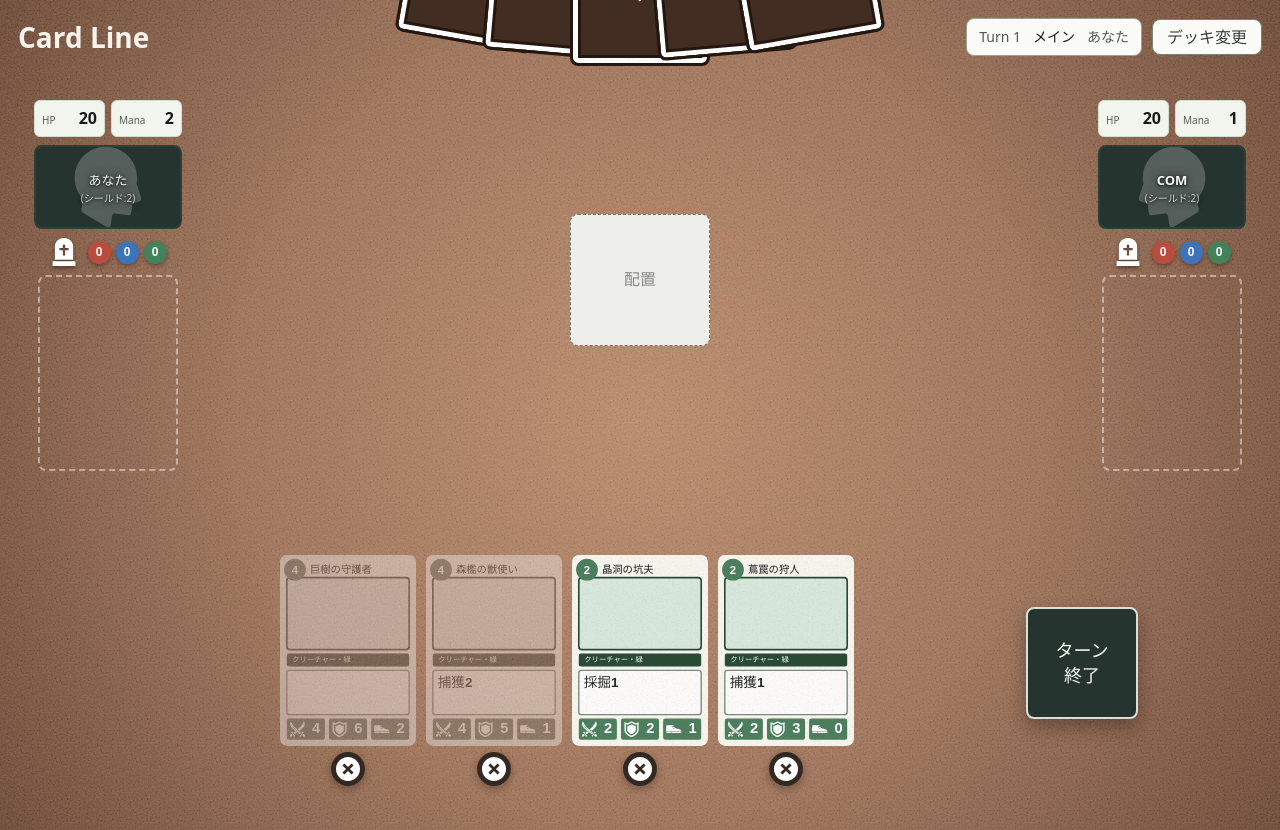
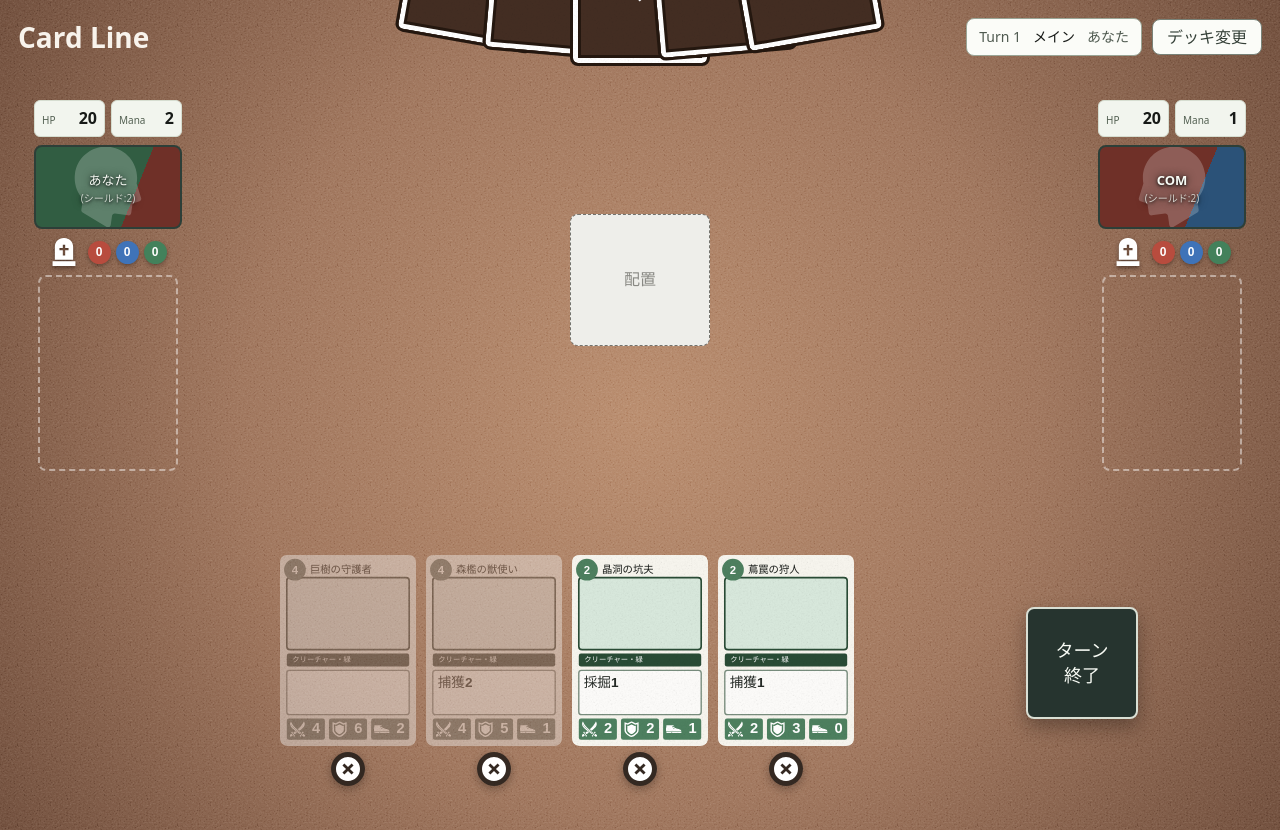
Before and after one commit to kurehajime/cardivide, a React (Vite) app: page / in a window 1280 px wide. Both pictures are taken after a click on the button "ゲーム開始". Built offline with nearby package versions, Linux system fonts and the light colour scheme; a web font is replaced by a local one.

Commit message:
プレイヤーアイコン

```diff
--- a/src/App.css
+++ b/src/App.css
@@ -560,7 +560,13 @@
   place-items: center;
   border: 2px solid #2d3f38;
   border-radius: 8px;
-  background: #26342f;
+  background: linear-gradient(
+    112deg,
+    var(--player-main-color) 0%,
+    var(--player-main-color) 66.667%,
+    var(--player-sub-color) 66.667%,
+    var(--player-sub-color) 100%
+  );
   color: #f8fbf5;
   font-size: 13px;
   font-weight: 700;
--- a/src/components/BoardView.tsx
+++ b/src/components/BoardView.tsx
@@ -5,6 +5,7 @@ import type {
   Board,
   CardInstance,
   CardInstanceId,
+  CardColor,
   DamageMarker,
   EffectiveBoardGroup,
   CreatureStatModifier,
@@ -32,6 +33,7 @@ type BoardViewProps = {
   playerDamageMarker?: { playerId: PlayerId; damage: number } | null
   players: Record<PlayerState['id'], PlayerState>
   playerBarriers: Record<PlayerId, number>
+  playerDeckColors: Record<PlayerId, readonly [CardColor, CardColor]>
   activePlayerId: PlayerId
   groups: EffectiveBoardGroup[]
   creatureStatModifiers: Record<CardInstanceId, CreatureStatModifier>
@@ -48,6 +50,7 @@ type BoardPlayerProps = {
   player: PlayerState
   cards: Record<CardInstanceId, CardInstance>
   barrier: number
+  deckColors: readonly [CardColor, CardColor]
   damage: number | null
 }
 
@@ -59,6 +62,12 @@ const DAMAGE_MARKER_STYLE = {
 } as CSSProperties
 
 const PLAYER_ICON_URL = `${import.meta.env.BASE_URL}player.svg`
+
+const PLAYER_COLOR_VALUES = {
+  red: '#6f3028',
+  blue: '#2b5278',
+  green: '#315d42',
+} satisfies Record<CardColor, string>
 
 const CARD_COLOR_LABELS = {
   red: '赤',
@@ -107,7 +116,7 @@ const getSummonSlotTitle = (option?: SummonOption): string | undefined => {
   return `進軍可能 / コスト ${option.effectiveCost}`
 }
 
-const BoardPlayer = ({ player, cards, barrier, damage }: BoardPlayerProps) => {
+const BoardPlayer = ({ player, cards, barrier, deckColors, damage }: BoardPlayerProps) => {
   const placedSpell = player.placedSpell
   const placedSpellCard =
     placedSpell === null ? null : cards[placedSpell.cardId].card
@@ -135,6 +144,14 @@ const BoardPlayer = ({ player, cards, barrier, damage }: BoardPlayerProps) => {
       <motion.div
         className="board-endpoint"
         data-player-id={player.id}
+        data-main-color={deckColors[0]}
+        data-sub-color={deckColors[1]}
+        style={
+          {
+            '--player-main-color': PLAYER_COLOR_VALUES[deckColors[0]],
+            '--player-sub-color': PLAYER_COLOR_VALUES[deckColors[1]],
+          } as CSSProperties
+        }
         initial={false}
         animate={
           damage !== null && damage >= 1
@@ -314,6 +331,7 @@ const BoardView = ({
   playerDamageMarker = null,
   players,
   playerBarriers,
+  playerDeckColors,
   activePlayerId,
   groups,
   creatureStatModifiers,
@@ -358,6 +376,7 @@ const BoardView = ({
         player={players.playerA}
         cards={cards}
         barrier={playerBarriers.playerA}
+        deckColors={playerDeckColors.playerA}
         damage={playerDamageMarker?.playerId === 'playerA' ? playerDamageMarker.damage : null}
       />
       <motion.div className="board-lane-scroll" layoutScroll>
@@ -480,6 +499,7 @@ const BoardView = ({
         player={players.playerB}
         cards={cards}
         barrier={playerBarriers.playerB}
+        deckColors={playerDeckColors.playerB}
         damage={playerDamageMarker?.playerId === 'playerB' ? playerDamageMarker.damage : null}
       />
     </section>
--- a/src/components/GameApp.tsx
+++ b/src/components/GameApp.tsx
@@ -306,6 +306,10 @@ const GameSession = ({
               playerA: GameManager.getPlayerBarrier(manager, 'playerA'),
               playerB: GameManager.getPlayerBarrier(manager, 'playerB'),
             }}
+            playerDeckColors={{
+              playerA: THEME_DECK_BY_ID[playerDeckId].colors,
+              playerB: THEME_DECK_BY_ID[comDeckId].colors,
+            }}
             activePlayerId={state.activePlayerId}
             groups={boardGroups}
             creatureStatModifiers={creatureStatModifiers}
```
